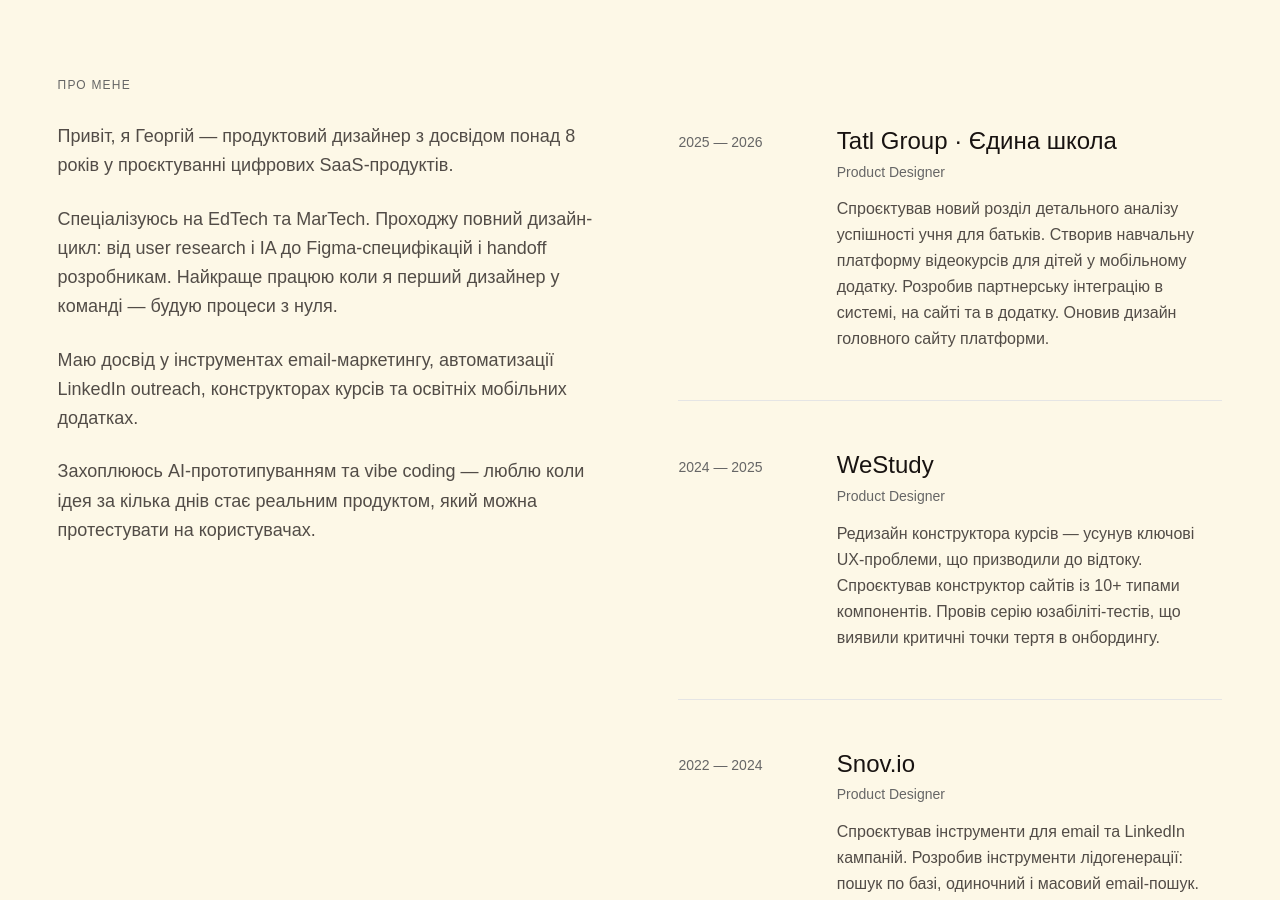
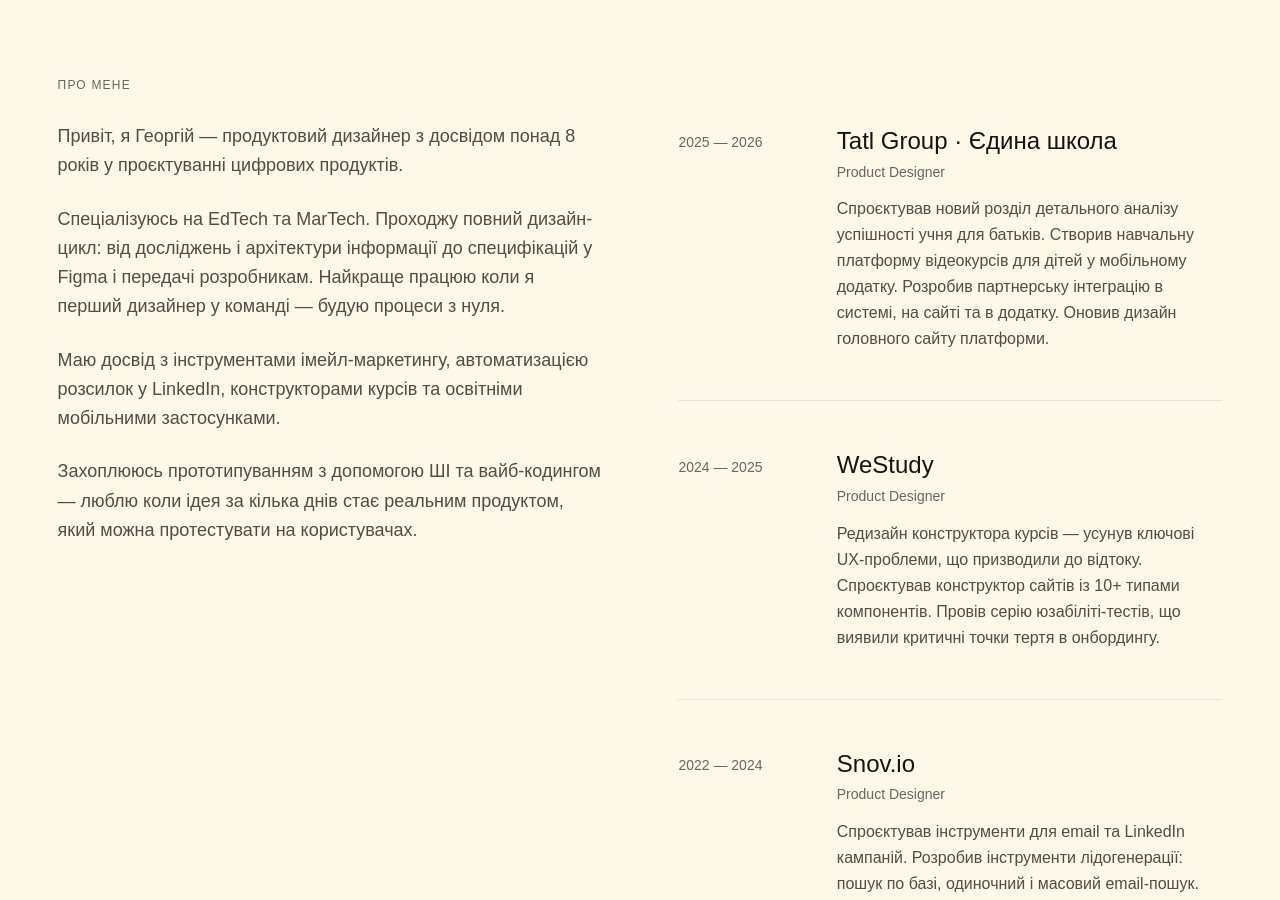
Before and after one commit to telpisgeo/portfolio, a Next.js app: page /uk in a window 1280 px wide. Shown: the part 7380-8280 px from the top of the page. Built offline with nearby package versions, Linux system fonts and the light colour scheme; a web font is replaced by a local one.

Commit message:
Fix about me text, reduce English terms

```diff
--- a/src/app/[locale]/page.tsx
+++ b/src/app/[locale]/page.tsx
@@ -189,10 +189,10 @@ export default async function LocalePage({
               <div className="flex flex-col gap-5 text-lg text-foreground/75 leading-relaxed">
                 {locale === "uk" ? (
                   <>
-                    <p>Привіт, я Георгій — продуктовий дизайнер з досвідом понад 8 років у проєктуванні цифрових SaaS-продуктів.</p>
-                    <p>Спеціалізуюсь на EdTech та MarTech. Проходжу повний дизайн-цикл: від user research і IA до Figma-специфікацій і handoff розробникам. Найкраще працюю коли я перший дизайнер у команді — будую процеси з нуля.</p>
-                    <p>Маю досвід у інструментах email-маркетингу, автоматизації LinkedIn outreach, конструкторах курсів та освітніх мобільних додатках.</p>
-                    <p>Захоплююсь AI-прототипуванням та vibe coding — люблю коли ідея за кілька днів стає реальним продуктом, який можна протестувати на користувачах.</p>
+                    <p>Привіт, я Георгій — продуктовий дизайнер з досвідом понад 8 років у проєктуванні цифрових продуктів.</p>
+                    <p>Спеціалізуюсь на EdTech та MarTech. Проходжу повний дизайн-цикл: від досліджень і архітектури інформації до специфікацій у Figma і передачі розробникам. Найкраще працюю коли я перший дизайнер у команді — будую процеси з нуля.</p>
+                    <p>Маю досвід з інструментами імейл-маркетингу, автоматизацією розсилок у LinkedIn, конструкторами курсів та освітніми мобільними застосунками.</p>
+                    <p>Захоплююсь прототипуванням з допомогою ШІ та вайб-кодингом — люблю коли ідея за кілька днів стає реальним продуктом, який можна протестувати на користувачах.</p>
                   </>
                 ) : (
                   <>
```
